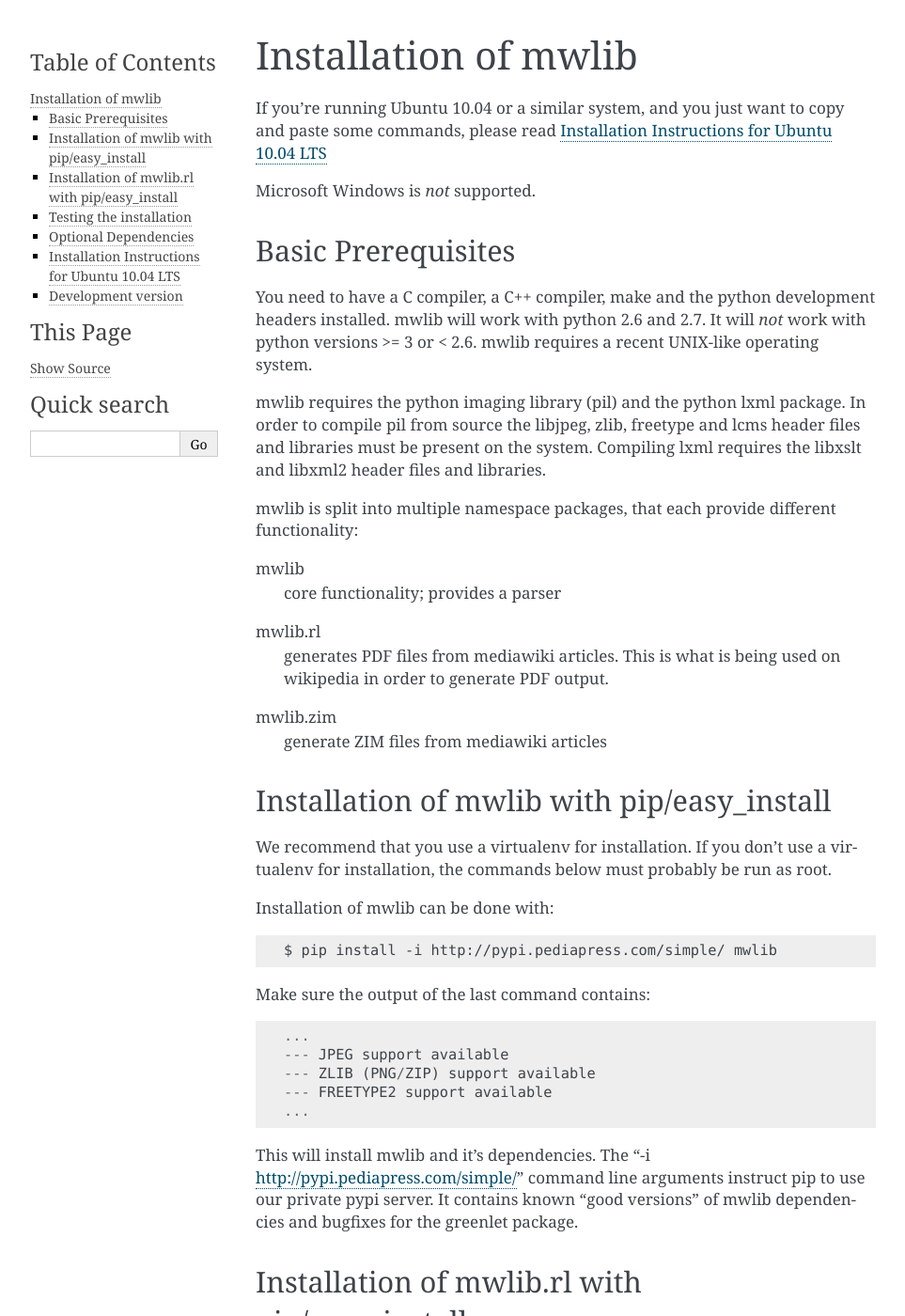
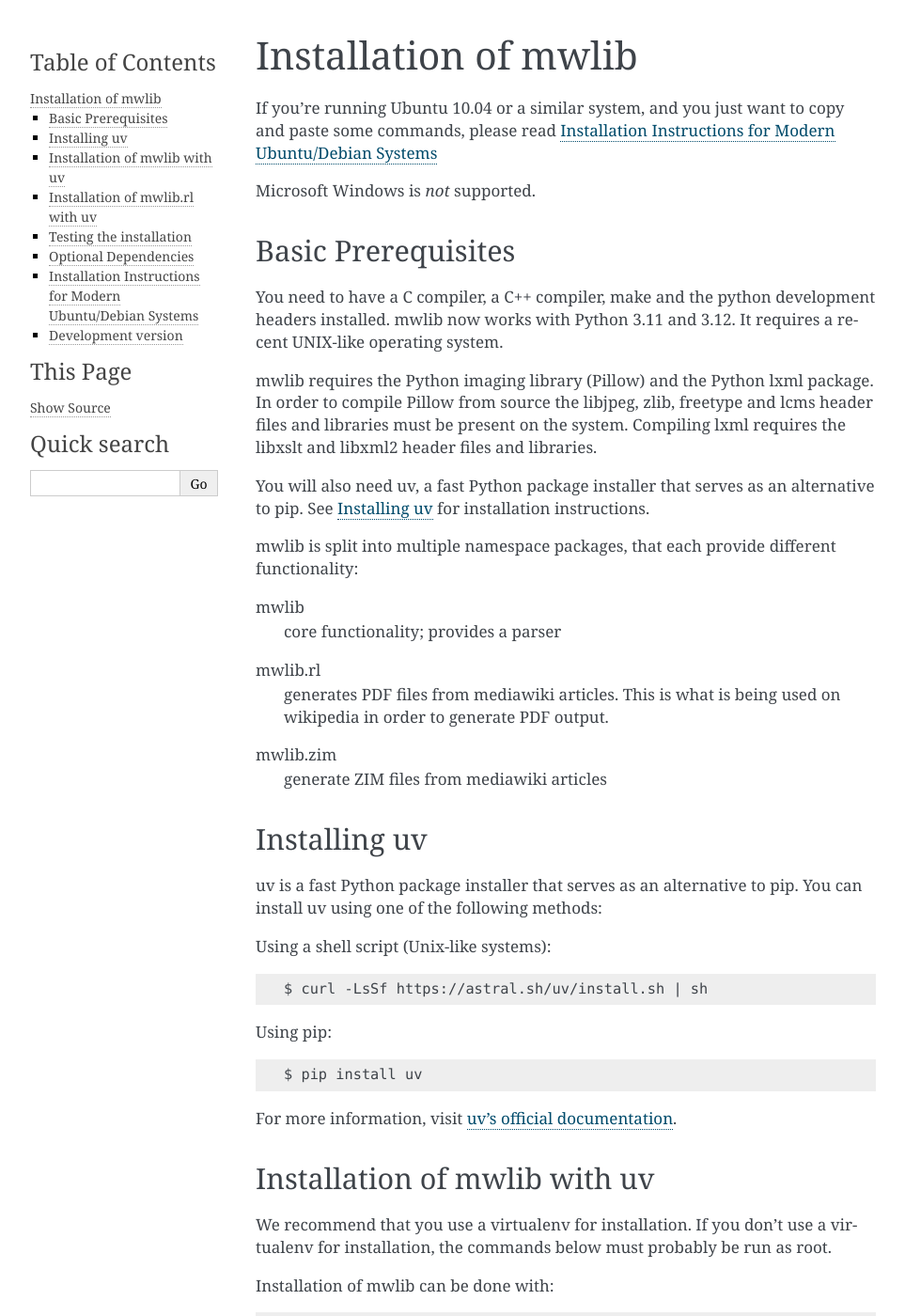
Before and after one commit to pediapress/mwlib, a Sphinx documentation site: the page built from docs/installation.rst, in a window 1280 px wide and 1400 px high. Shown: the whole window at 94% size, without its empty margins (148-1111 px from the left). Built offline with Sphinx 7.4.7, drawn with Linux system fonts in a browser that asks for light colours; some of the changed text lies outside the part shown.

Commit message:
Update documentation for `RlWriter`, `installation`, and `configuration`
- Introduced `rlwriter.rst` providing detailed documentation on RlWriter's functionality, debugging, and options.
- Updated `installation.rst` to reflect Python 3 compatibility, new dependencies (e.g., uv), and usage of `uv pip` for installation.
- Added `configuration.rst` to outline mwlib configuration options via ini files and environment variables.
- Enhanced `index.rst` to include new documentation files, ensuring better accessibility.
- Revised `MANIFEST.in` to include `uv.lock` and remove outdated requirement files.

```diff
--- a/docs/index.rst
+++ b/docs/index.rst
@@ -15,8 +15,10 @@
    installation
    renderserver
    commands
+   configuration
    internals
    collection
+   rlwriter
    changelog
 
 
--- a/docs/installation.rst
+++ b/docs/installation.rst
@@ -13,15 +13,17 @@
 ====================
 
 You need to have a C compiler, a C++ compiler, make and the python
-development headers installed.  mwlib will work with python 2.6 and
-2.7. It will *not* work with python versions >= 3 or < 2.6. mwlib
-requires a recent UNIX-like operating system.
+development headers installed. mwlib now works with Python 3.11 and 3.12.
+It requires a recent UNIX-like operating system.
 
-mwlib requires the python imaging library (pil) and the python lxml
-package. In order to compile pil from source the libjpeg, zlib,
+mwlib requires the Python imaging library (Pillow) and the Python lxml
+package. In order to compile Pillow from source the libjpeg, zlib,
 freetype and lcms header files and libraries must be present on the
 system. Compiling lxml requires the libxslt and libxml2 header files
 and libraries.
+
+You will also need uv, a fast Python package installer that serves as an
+alternative to pip. See :ref:`installing uv` for installation instructions.
 
 mwlib is split into multiple namespace packages, that each provide
 different functionality:
@@ -37,16 +39,32 @@
   generate ZIM files from mediawiki articles
 
 
-Installation of mwlib with pip/easy_install
+.. _installing uv:
+
+Installing uv
+===========================================
+uv is a fast Python package installer that serves as an alternative to pip.
+You can install uv using one of the following methods:
+
+Using a shell script (Unix-like systems)::
+
+   $ curl -LsSf https://astral.sh/uv/install.sh | sh
+
+Using pip::
+
+   $ pip install uv
+
+For more information, visit `uv's official documentation <https://github.com/astral-sh/uv>`_.
+
+Installation of mwlib with uv
 ===========================================
 We recommend that you use a virtualenv for installation. If you don't
 use a virtualenv for installation, the commands below must probably be
 run as root.
 
-
 Installation of mwlib can be done with::
 
-   $ pip install -i http://pypi.pediapress.com/simple/ mwlib
+   $ uv pip install mwlib
 
 Make sure the output of the last command contains::
 
@@ -56,23 +74,24 @@
   --- FREETYPE2 support available
   ...
 
+This will install mwlib and its dependencies.
 
-This will install mwlib and it's dependencies. The
-"-i http://pypi.pediapress.com/simple/" command line arguments
-instruct pip to use our private pypi server. It contains known "good
-versions" of mwlib dependencies and bugfixes for the greenlet package.
+Alternatively, if you've cloned the mwlib repository, you can install it using::
 
+   $ make install
 
-Installation of mwlib.rl with pip/easy_install
+This will use uv to install all required dependencies.
+
+Installation of mwlib.rl with uv
 ==============================================
 The following command installs the mwlib.rl package::
 
-   pip install -i http://pypi.pediapress.com/simple/ mwlib.rl
+   $ uv pip install mwlib.rl
 
 If you want to render right-to-left texts, you must also install the
 pyfribidi package::
 
-   pip install -i http://pypi.pediapress.com/simple/ pyfribidi
+   $ uv pip install pyfribidi
 
 
 .. _`test install`:
@@ -87,6 +106,12 @@
 Open test.pdf in your PDF viewer of choice and make sure that the
 result looks reasonable.
 
+If you've cloned the repository, you can also run the tests using::
+
+   $ make test
+
+This will install the development dependencies and run the test suite.
+
 Optional Dependencies
 ===========================
 mwlib uses a set of external programs in order to handle certain
@@ -100,27 +125,27 @@
 
 .. _`ubuntu install`:
 
-Installation Instructions for Ubuntu 10.04 LTS
+Installation Instructions for Modern Ubuntu/Debian Systems
 ==============================================
 
-The following commands can be used to install mwlib on Ubuntu 10.04
-LTS. Run the following as root::
+The following commands can be used to install mwlib on modern Ubuntu/Debian
+systems. Run the following as root::
 
-  apt-get install -y gcc g++ make python python-dev python-virtualenv	\
-    libjpeg-dev libz-dev libfreetype6-dev liblcms-dev			\
-    libxml2-dev libxslt-dev						\
-    ocaml-nox git-core							\
-    python-imaging python-lxml						\
-    texlive-latex-recommended ploticus dvipng imagemagick		\
+  apt-get install -y gcc g++ make python3 python3-dev python3-venv \
+    libjpeg-dev libz-dev libfreetype6-dev liblcms2-dev \
+    libxml2-dev libxslt-dev \
+    re2c git \
+    python3-pillow python3-lxml \
+    texlive-latex-recommended ploticus dvipng imagemagick \
     pdftk
 
 After that switch to a user account and run::
 
-  virtualenv --distribute --no-site-packages ~/pp
+  python3 -m venv ~/pp
   export PATH=~/pp/bin:$PATH
   hash -r
-  export PIP_INDEX_URL=http://pypi.pediapress.com/simple/
-  pip install pyfribidi mwlib mwlib.rl
+  pip install uv
+  uv pip install pyfribidi mwlib mwlib.rl
 
 Install texvc::
 
@@ -139,3 +164,12 @@
 
 You will also need to install cython, re2c and gettext if you plan to
 build from the git repositories.
+
+To build the C extensions and install mwlib in development mode::
+
+   $ make build
+   $ make develop
+
+This will compile the Cython modules, generate the _uscan.cc file, and install
+the package in development mode, allowing you to make changes to the code
+without reinstalling.
```
Also changed, not shown: docs/configuration.rst (added, +96 -0 lines), docs/rlwriter.rst (added, +211 -0 lines), 1 other file.
